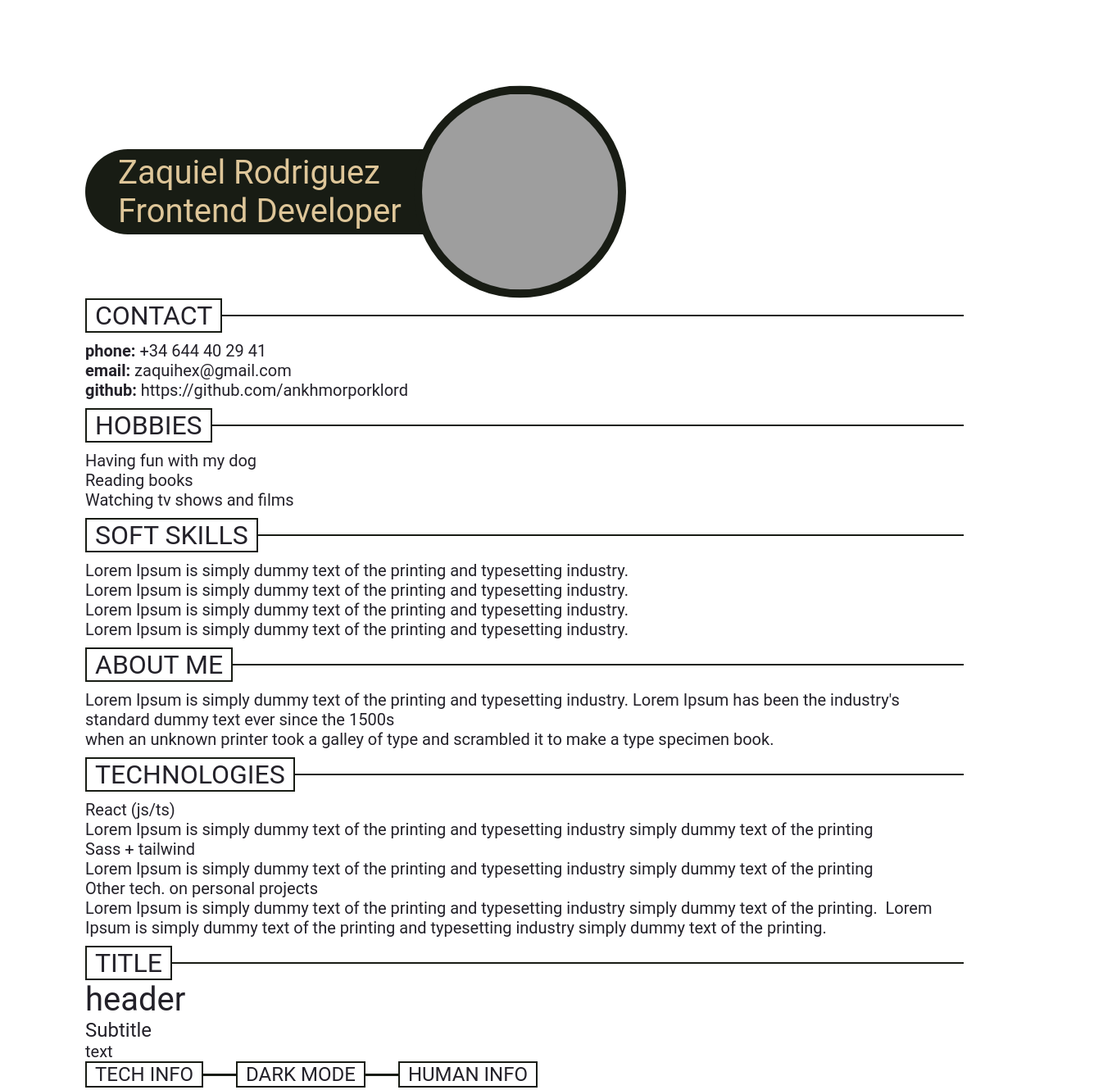
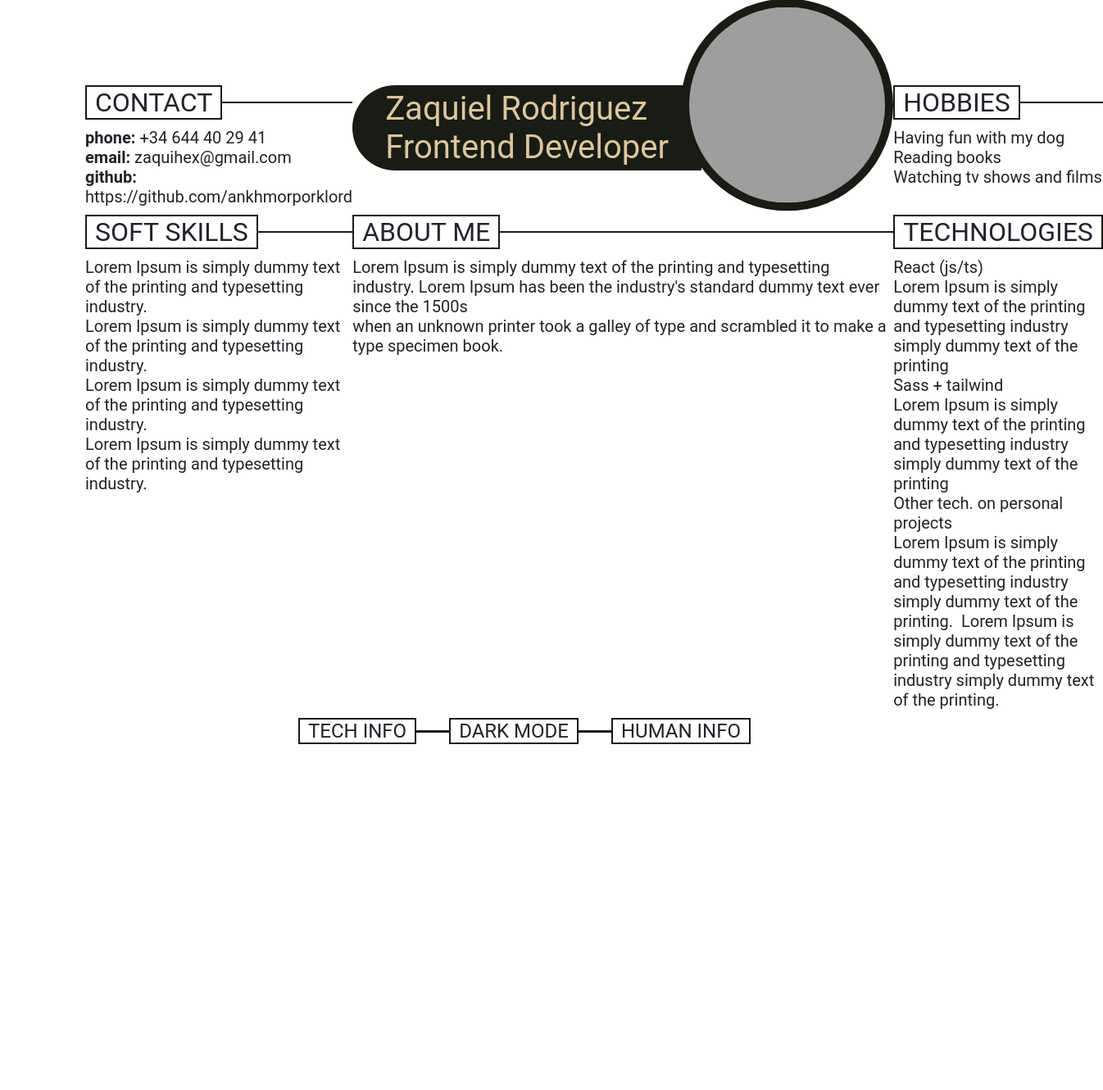
Before and after one commit to ankhmorporklord/curriculumVitae, a Gatsby site: page / in a window 1280 px wide. Shown: the whole page at 82% size, 1346 px wide, since content can reach past the window. After the commit the page ends 1012 px from the top, so only its background shows below. Built offline with nearby package versions, Linux system fonts and the light colour scheme; Gatsby itself is replaced by a stand-in of ours; grey boxes are pictures that could not be loaded.

Commit message:
feat: header aligned to the center + styles updated + assets renamed

```diff
--- a/src/components/Footer/Footer.scss
+++ b/src/components/Footer/Footer.scss
@@ -3,6 +3,7 @@
 
 .footer-layout {
   display: flex;
+  justify-content: center;
 }
 
 .footer-separator {
--- a/src/components/Header/Header.scss
+++ b/src/components/Header/Header.scss
@@ -2,9 +2,8 @@
 
 .layout {
   color: $color-light;
-  display: inline-flex;
+  display: inline;
   position: relative;
-  height: 260px;
   width: 660px;
 }
 
@@ -25,5 +24,5 @@
   position: absolute;
   right: 0;
   transform: translate(0, -50%);
-  top: 50%;
+  top: 15%;
 }
--- a/src/components/Section/Section.tsx
+++ b/src/components/Section/Section.tsx
@@ -10,14 +10,14 @@ export type Section = {
 
 const Section = ({ title, info = [] }: Section) => {
   return (
-    <>
+    <div>
       <Text type="title" text={title} />
       <div className="body">
         {(info).map(({ text, prefix }) => (
           <Text text={text} prefix={prefix} />
         ))}
       </div>
-    </>
+    </div>
   );
 }
 
--- /dev/null
+++ b/src/pages/index.scss
@@ -0,0 +1,4 @@
+.sections {
+  display: grid;
+  grid-template-columns: auto auto auto;
+}
--- a/src/pages/index.tsx
+++ b/src/pages/index.tsx
@@ -6,6 +6,8 @@ import Header from "../components/Header/Header";
 import Footer from "../components/Footer/Footer";
 import { Data, SectionType } from "../../gatsby-config";
 import Section from "../components/Section/Section";
+import "./index.scss";
+import { useMemo } from "react";
 
 const pageStyles = {
   color: "#232129",
@@ -16,18 +18,24 @@ const pageStyles = {
 const IndexPage: React.FC<PageProps> = ({ data }: { data: Data, sections: SectionType[] }) => {
 
   const { site: { siteMetadata: { header, sections } } } = data || {};
+
+  // add Header to the second position of the sections
+
+  const sectionsAndHeader: SectionType[] =  sections.toSpliced(1, 0, { title: 'header', info: [] });
+
   return (
-    <main style={pageStyles}>
-      <Header {...header} />
-      {(sections || []).map((section: SectionType) =>(
-        <Section {...section} />
-      ))}
-      <Text type="title" text="title" />
-      <Text type="header" text="header" />
-      <Text type="subtitle" text="subtitle" />
-      <Text text="text" />
+    <div style={pageStyles}>
+
+      <div className="sections">
+        {(sectionsAndHeader || []).map((section: SectionType) => {
+          if (section.title === 'header') return <Header {...header} />
+          return (
+            <Section {...section} />
+          );
+        })}
+      </div>
       <Footer />
-    </main>
+    </div>
   )
 }
 
```
Also changed, not shown: src/assets/figma/v1/desktop_dark_1.png (renamed from src/assets/figma/v1/1. desktop_dark_1.png), src/assets/figma/v1/desktop_dark_2.png (renamed from src/assets/figma/v1/2. desktop_dark_2.png), src/assets/figma/v1/desktop_dark_3.png (renamed from src/assets/figma/v1/3. desktop_dark_3.png), src/assets/figma/v1/desktop_light_1.png (renamed from src/assets/figma/v1/1. desktop_light_1.png), src/assets/figma/v1/desktop_light_2.png (renamed from src/assets/figma/v1/2. desktop_light_2.png), src/assets/figma/v1/desktop_light_3.png (renamed from src/assets/figma/v1/3. desktop_light_3.png).
